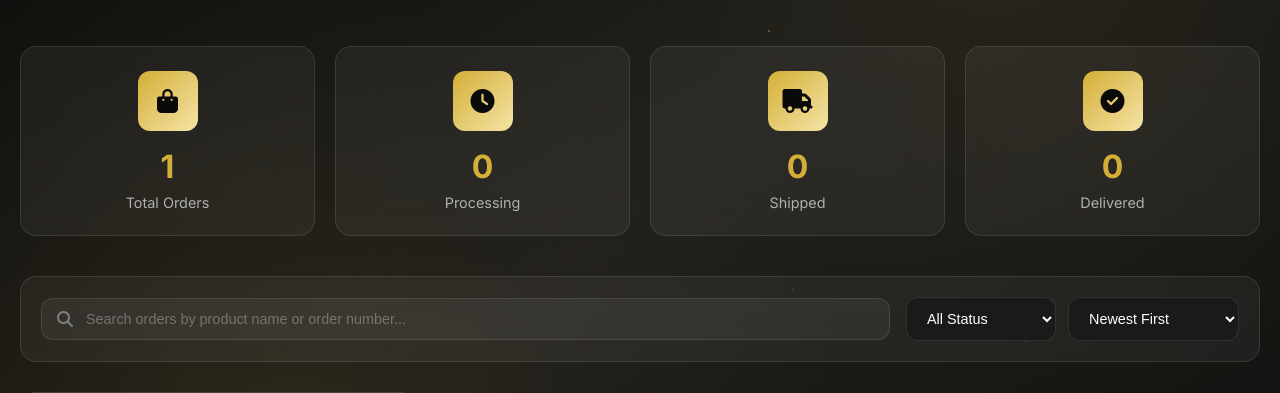
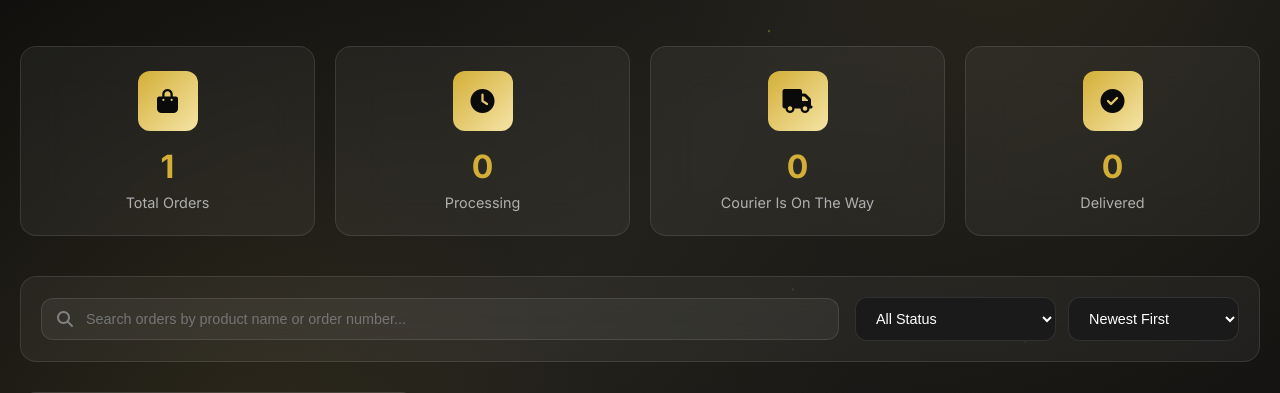
Before and after one commit to chizyu13/monticlairs-wardrobe, a Django app: page /my-orders/ in a window 1280 px wide. Shown: the part 201-594 px from the top of the page. Run offline with Django 5.2, Linux system fonts and the light colour scheme; a user stored in the database is signed in; tables that the repository leaves empty hold one stand-in row (values such as "Sample post"); grey boxes marked "Sample" are stand-in pictures; some libraries are stand-ins or nearby versions.

Commit message:
Replace all 'Shipped' references with 'Courier Is On The Way' across templates

```diff
--- a/custom_admin/templates/custom_admin/analytics.html
+++ b/custom_admin/templates/custom_admin/analytics.html
@@ -77,7 +77,7 @@
                     <div class="col-3">
                         <div class="border-end">
                             <h4 class="text-primary">0</h4>
-                            <small class="text-muted">Shipped</small>
+                            <small class="text-muted">Courier Is On The Way</small>
                         </div>
                     </div>
                     <div class="col-3">
--- a/custom_admin/templates/custom_admin/manage_orders.html
+++ b/custom_admin/templates/custom_admin/manage_orders.html
@@ -68,7 +68,7 @@
                             <td class="fw-bold text-success">ZMW {{ order.total_price }}</td>
                             <td>
                                 <span class="badge bg-{% if order.status == 'delivered' %}success{% elif order.status == 'shipped' %}info{% elif order.status == 'processing' %}warning{% else %}secondary{% endif %}">
-                                    {{ order.status|title }}
+                                    {% if order.status == 'shipped' %}Courier Is On The Way{% else %}{{ order.status|title }}{% endif %}
                                 </span>
                             </td>
                             <td>{{ order.created_at|date:"M d, Y H:i" }}</td>
--- a/custom_admin/templates/custom_admin/order_detail.html
+++ b/custom_admin/templates/custom_admin/order_detail.html
@@ -41,7 +41,7 @@
                         <h6>Order Status</h6>
                         <div class="mb-3">
                             <span class="badge bg-{% if order.status == 'delivered' %}success{% elif order.status == 'shipped' %}info{% elif order.status == 'processing' %}warning{% else %}secondary{% endif %} fs-6">
-                                {{ order.status|title }}
+                                {% if order.status == 'shipped' %}Courier Is On The Way{% else %}{{ order.status|title }}{% endif %}
                             </span>
                         </div>
                         <p><strong>Order Date:</strong> {{ order.created_at|date:"M d, Y H:i" }}</p>
@@ -54,7 +54,7 @@
                                 <select name="status" class="form-select">
                                     <option value="pending" {% if order.status == 'pending' %}selected{% endif %}>Pending</option>
                                     <option value="processing" {% if order.status == 'processing' %}selected{% endif %}>Processing</option>
-                                    <option value="shipped" {% if order.status == 'Courier Is On The Way' %}selected{% endif %}>Courier Is On The Way</option>
+                                    <option value="shipped" {% if order.status == 'shipped' %}selected{% endif %}>Courier Is On The Way</option>
                                     <option value="delivered" {% if order.status == 'delivered' %}selected{% endif %}>Delivered</option>
                                     <option value="cancelled" {% if order.status == 'cancelled' %}selected{% endif %}>Cancelled</option>
                                 </select>
--- a/home/templates/home/checkout_detail.html
+++ b/home/templates/home/checkout_detail.html
@@ -689,7 +689,7 @@
                         </div>
                         <div class="timeline-item {% if order.status == 'shipped' or order.status == 'completed' %}active{% endif %}">
                             <div class="timeline-content {% if order.status == 'shipped' or order.status == 'completed' %}active{% endif %}">
-                                <strong>Order Shipped</strong>
+                                <strong>Courier Is On The Way</strong>
                                 {% if order.status == 'Delivered' or order.status == 'completed' %}
                                 <div class="timeline-date">On the way</div>
                                 {% endif %}
--- a/templates/home/user_checkouts.html
+++ b/templates/home/user_checkouts.html
@@ -702,7 +702,7 @@
                             <i class="fas fa-truck"></i>
                         </div>
                         <div class="stat-number" id="shippedCount">0</div>
-                        <div class="stat-label">Shipped</div>
+                        <div class="stat-label">Courier Is On The Way</div>
                     </div>
                     <div class="stat-card">
                         <div class="stat-icon">
@@ -724,7 +724,7 @@
                             <option value="all">All Status</option>
                             <option value="pending">Pending</option>
                             <option value="processing">Processing</option>
-                            <option value="shipped">Shipped</option>
+                            <option value="shipped">Courier Is On The Way</option>
                             <option value="delivered">Delivered</option>
                             <option value="cancelled">Cancelled</option>
                         </select>
```
